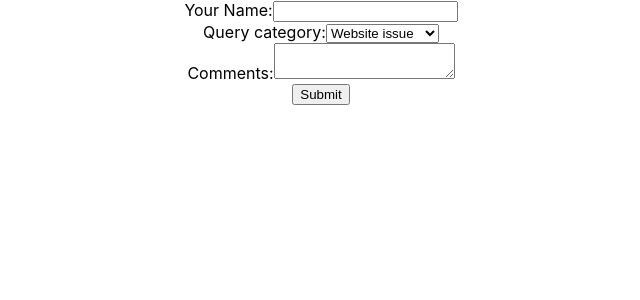
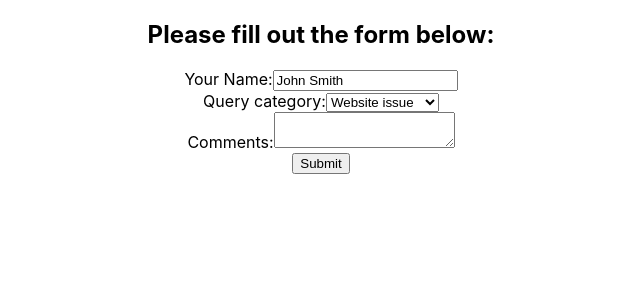
Before and after one commit to 2ndborn/react-mini-pro, a React (Create React App) app in the folder my-app/: page / in a window 1280 px wide. Shown: the top 300 px of the page, without its empty margins (319-959 px from the left). Built offline with nearby package versions, Linux system fonts and the light colour scheme.

Commit message:
search bar

```diff
--- a/my-app/src/App.js
+++ b/my-app/src/App.js
@@ -14,11 +14,12 @@ import LifeCyclesCDM from './components/LifeCyclesCDM';
 import LifeCyclesCDU from './components/LifeCyclesCDU';
 import LifeCyclesCWU from './components/LifeCyclesCWUTracker';
 import ControlledForm from './components/ControlledForm';
+import UncontrolledForm from './components/UncontrolledForm';
 
 function App() {
   return (
     <div className="App">
-      <ControlledForm />
+      <UncontrolledForm />
     </div>
   );
 }
--- /dev/null
+++ b/my-app/src/components/UncontrolledForm.js
@@ -0,0 +1,60 @@
+import React, { Component } from 'react'
+
+export class UncontrolledForm extends Component {
+    constructor(props) {
+      super(props)
+      this.inputName = React.createRef();
+      this.inputCategory = React.createRef();
+      this.inputComments = React.createRef();
+    }
+
+    handleSubmit = (event) => {
+        event.preventDefault();
+        console.log(this.inputName.current.value)
+        console.log(this.inputCategory.current.value)
+        console.log(this.inputComments.current.value)
+    }
+
+    render() {
+        return (
+            <div>
+                <h2>Please fill out the form below:</h2>
+                <form onSubmit={this.handleSubmit}>
+                    <div>
+                        <label htmlFor="id-name">Your Name:</label>
+                        <input
+                            id="id-name"
+                            name="name"
+                            type="text"
+                            defaultValue="John Smith"//can't edit
+                            ref={this.inputName}
+                        />
+                    </div>
+                    <div>
+                        <label htmlFor="id-category">Query category:</label>
+                        <select
+                            id="id-category"
+                            name="category"
+                            ref={this.inputCategory}
+                        >
+                            <option>Website issue</option>
+                            <option>Order issue</option>
+                            <option>General inquiry</option>
+                        </select>
+                    </div>
+                    <div>
+                        <label htmlFor="id-comments">Comments:</label>
+                        <textarea
+                            id="id-comments"
+                            name="comments"
+                            ref={this.inputComments}
+                        />
+                    </div>
+                    <input type="submit" value="Submit" />
+                </form>
+            </div>
+        )
+    }
+}
+
+export default UncontrolledForm
```
